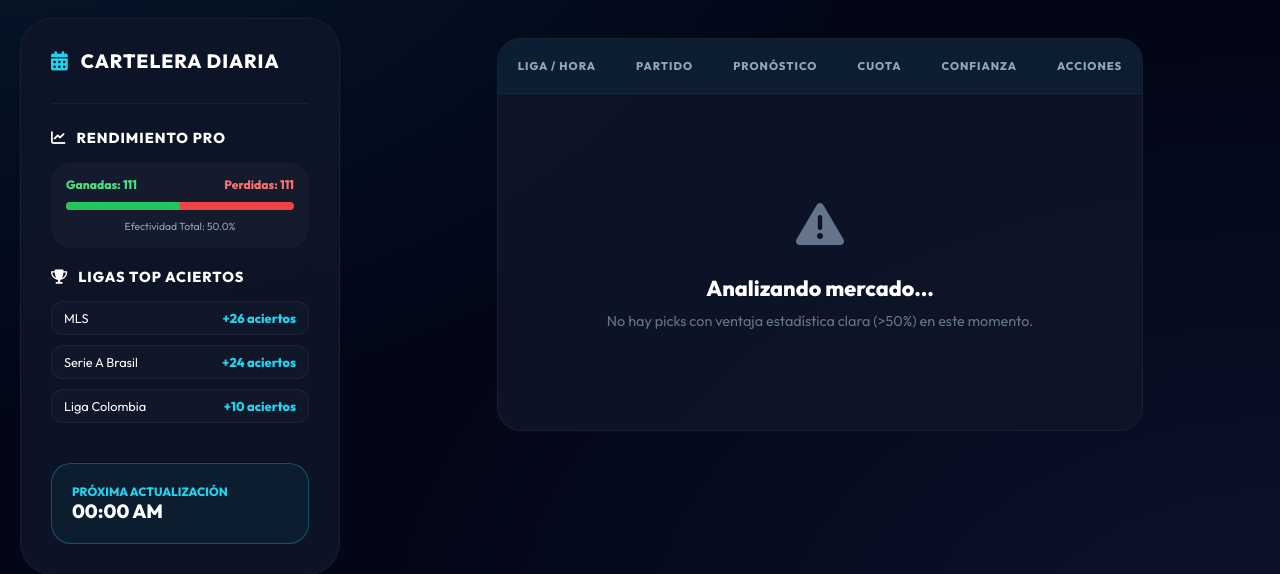
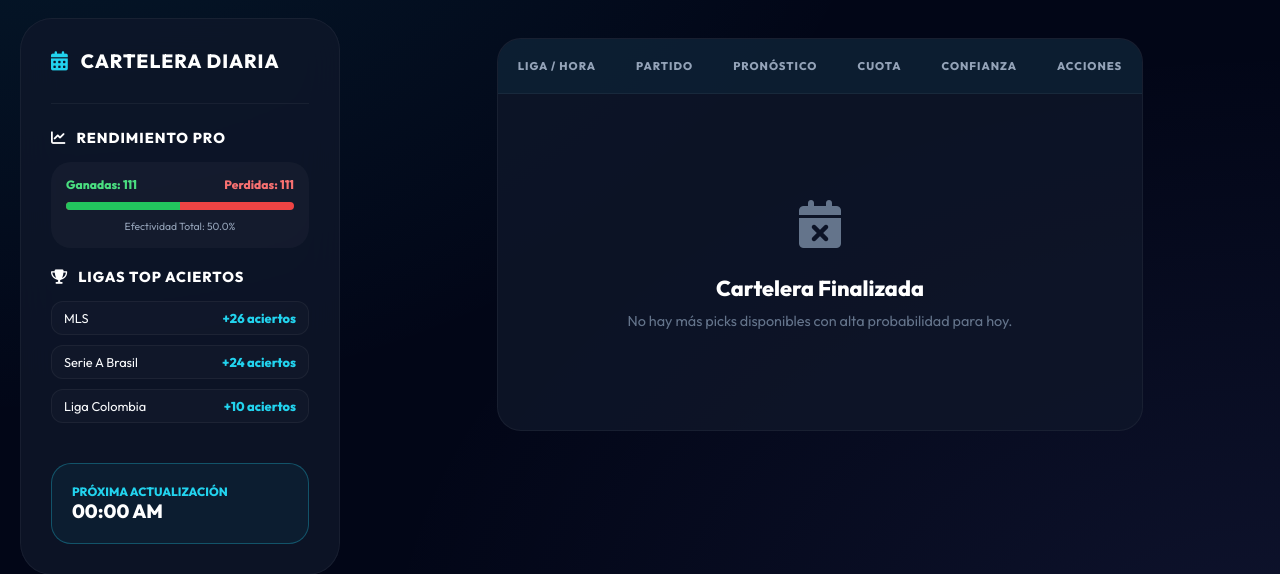
Before and after one commit to andresriago-max/FixIt-Football, a Flask app: page / in a window 1280 px wide. Shown: the part 213-787 px from the top of the page. Run offline with Flask 3, Linux system fonts and the light colour scheme.

Commit message:
Refine UI logic and variable names

```diff
--- a/templates/index.html
+++ b/templates/index.html
@@ -759,21 +759,20 @@
                         {% else %}
                         <tr>
                             <td colspan="6" style="padding: 100px; text-align: center;">
-                                {% if last_sync == "Sincronizando..." %}
+                        {% if "Paso" in last_sync or last_sync == "Sincronizando..." %}
                                 <div
                                     style="font-size: 3rem; margin-bottom: 20px; animation: spin-sync 2s linear infinite;">
                                     <i class="fa-solid fa-satellite-dish" style="color: var(--accent);"></i>
                                 </div>
-                                <h2 style="font-weight: 800; margin-bottom: 10px;">Analizando Datos del Satélite</h2>
-                                <p style="color: #64748b;">Consultando cuotas en tiempo real y estadísticas oficiales...
+                                <h2 style="font-weight: 800; margin-bottom: 10px;">{{ last_sync }}</h2>
+                                <p style="color: #64748b;">Analizando cuotas en tiempo real y estadísticas del motor PRO...
                                 </p>
                                 {% else %}
                                 <div style="font-size: 3rem; margin-bottom: 20px; color: #64748b;">
-                                    <i class="fa-solid fa-triangle-exclamation"></i>
+                                    <i class="fa-solid fa-calendar-xmark"></i>
                                 </div>
-                                <h2 style="font-weight: 800; margin-bottom: 10px;">Analizando mercado...</h2>
-                                <p style="color: #64748b;">No hay picks con ventaja estadística clara (>50%) en este
-                                    momento.</p>
+                                <h2 style="font-weight: 800; margin-bottom: 10px;">Cartelera Finalizada</h2>
+                                <p style="color: #64748b;">No hay más picks disponibles con alta probabilidad para hoy.</p>
                                 {% endif %}
                             </td>
                         </tr>
```
